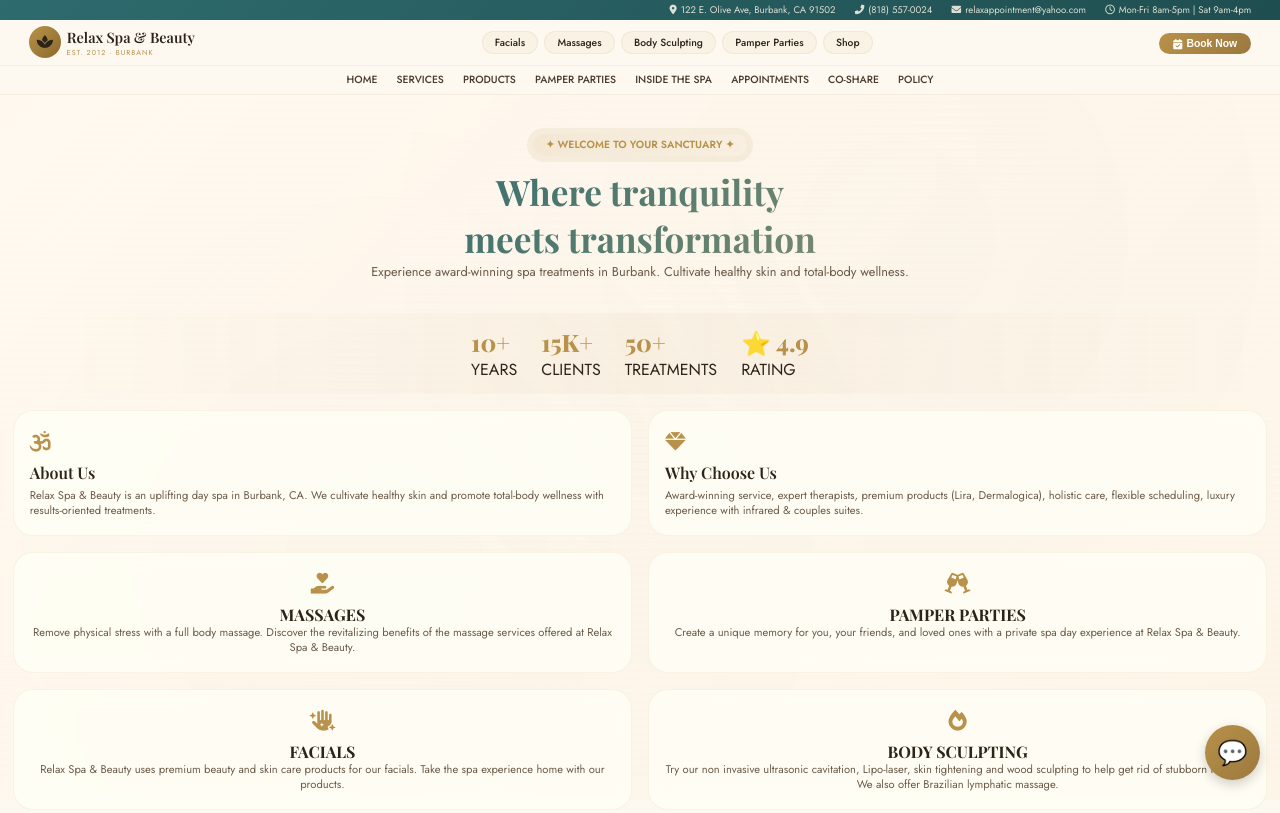
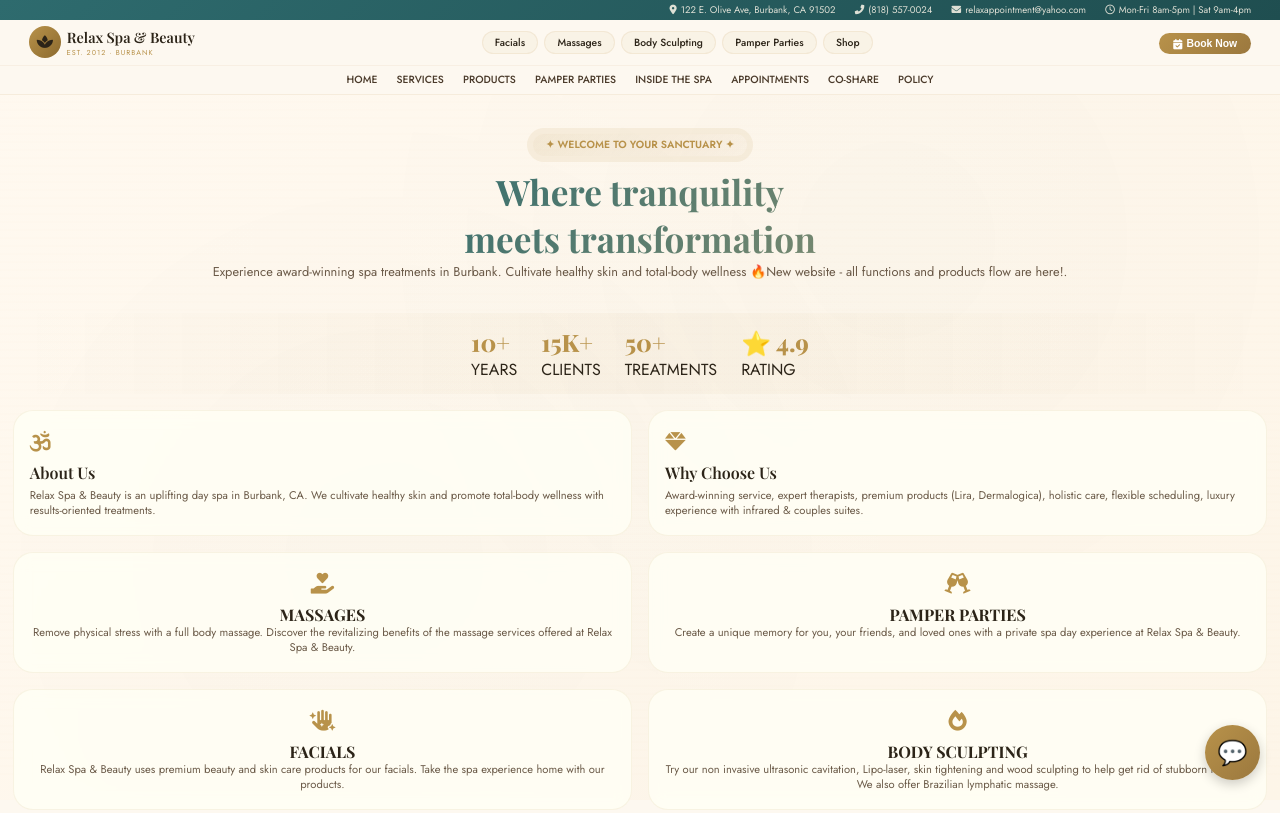
Before and after one commit to f1lthyrich/RELAX-SPA-BEAUTY, a plain HTML site: page index.html in a window 1280 px wide. Shown: the top 813 px of the page. Drawn offline with nearby package versions, Linux system fonts and the light colour scheme; a web font is replaced by a local one.

Commit message:
Update index.html

```diff
--- a/index.html
+++ b/index.html
@@ -272,7 +272,8 @@ body { font-family: 'Jost', sans-serif; background: #FDF8F0; color: #2C2418; ove
 <div class="dashboard">
 <div class="main-content">
 <div id="homePanel" class="section-panel active-panel">
-<div class="hero"><div class="hero-badge">✦ WELCOME TO YOUR SANCTUARY ✦</div><h1>Where tranquility<br>meets transformation</h1><p class="hero-sub" style="font-size:0.8rem; color:#6B5A48;">Experience award-winning spa treatments in Burbank. Cultivate healthy skin and total-body wellness.</p></div>
+<div class="hero"><div class="hero-badge">✦ WELCOME TO YOUR SANCTUARY ✦</div><h1>Where tranquility<br>meets transformation</h1><p class="hero-sub" style="font-size:0.8rem; color:#6B5A48;">Experience award-winning spa treatments in Burbank. Cultivate healthy skin and total-body wellness
+    🔥New website - all functions and products flow are here!.</p></div>
 <div class="stats"><div class="stat"><div class="stat-number">10+</div><div>YEARS</div></div><div class="stat"><div class="stat-number">15K+</div><div>CLIENTS</div></div><div class="stat"><div class="stat-number">50+</div><div>TREATMENTS</div></div><div class="stat"><div class="stat-number">⭐ 4.9</div><div>RATING</div></div></div>
 <div class="info-grid"><div class="info-card"><div class="card-icon"><i class="fas fa-om"></i></div><h2 class="card-title">About Us</h2><p class="card-text">Relax Spa & Beauty is an uplifting day spa in Burbank, CA. We cultivate healthy skin and promote total-body wellness with results-oriented treatments.</p></div><div class="info-card"><div class="card-icon"><i class="fas fa-gem"></i></div><h2 class="card-title">Why Choose Us</h2><p class="card-text">Award-winning service, expert therapists, premium products (Lira, Dermalogica), holistic care, flexible scheduling, luxury experience with infrared & couples suites.</p></div></div>
 
```
